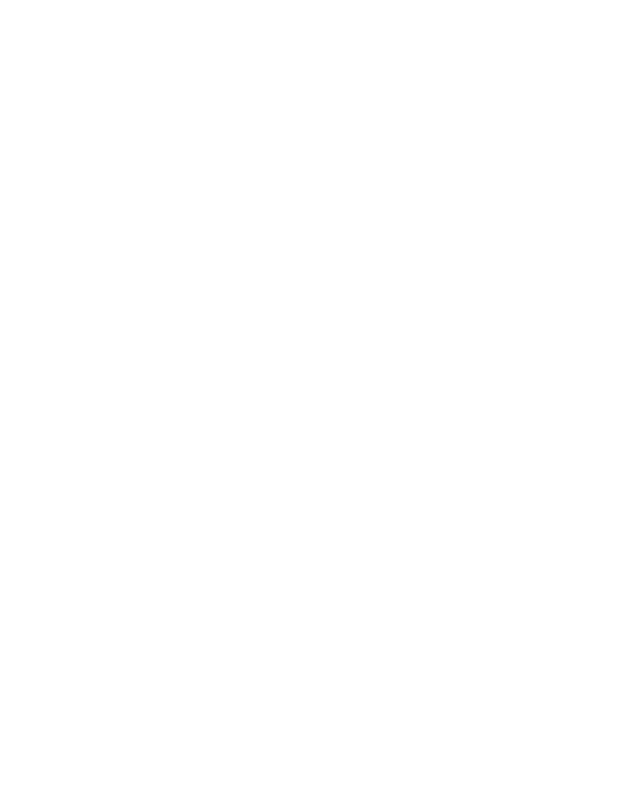
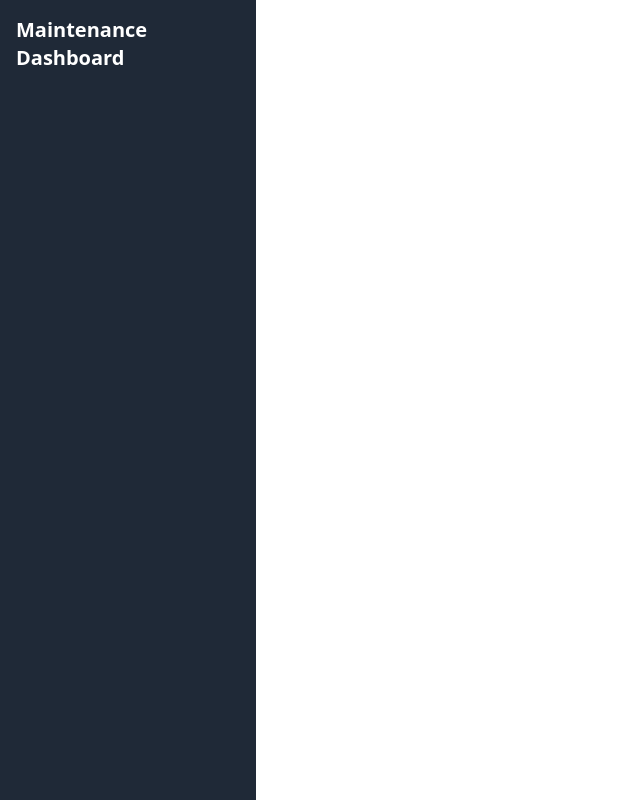
Before and after one commit to ctwest117/MaintanianceDashboard, a website: page index.html in a window 1280 px wide. Shown: the whole page, without its empty margins (0-640 px from the left). Drawn offline with nearby package versions, Linux system fonts and the light colour scheme.

Commit message:
Set nav width

```diff
--- a/index.html
+++ b/index.html
@@ -7,6 +7,12 @@
     <script src="https://cdn.tailwindcss.com"></script>
   </head>
   <body>
-
+    <header>
+      <nav class="fixed inset-y-0 left-0 w-64 bg-gray-800 p-4 text-white">
+      <div class="container mx-auto">
+        <h1 class="text-xl font-bold">Maintenance Dashboard</h1>
+      </div>
+      </nav>
+    </header>
   </body>
 </html>
```
